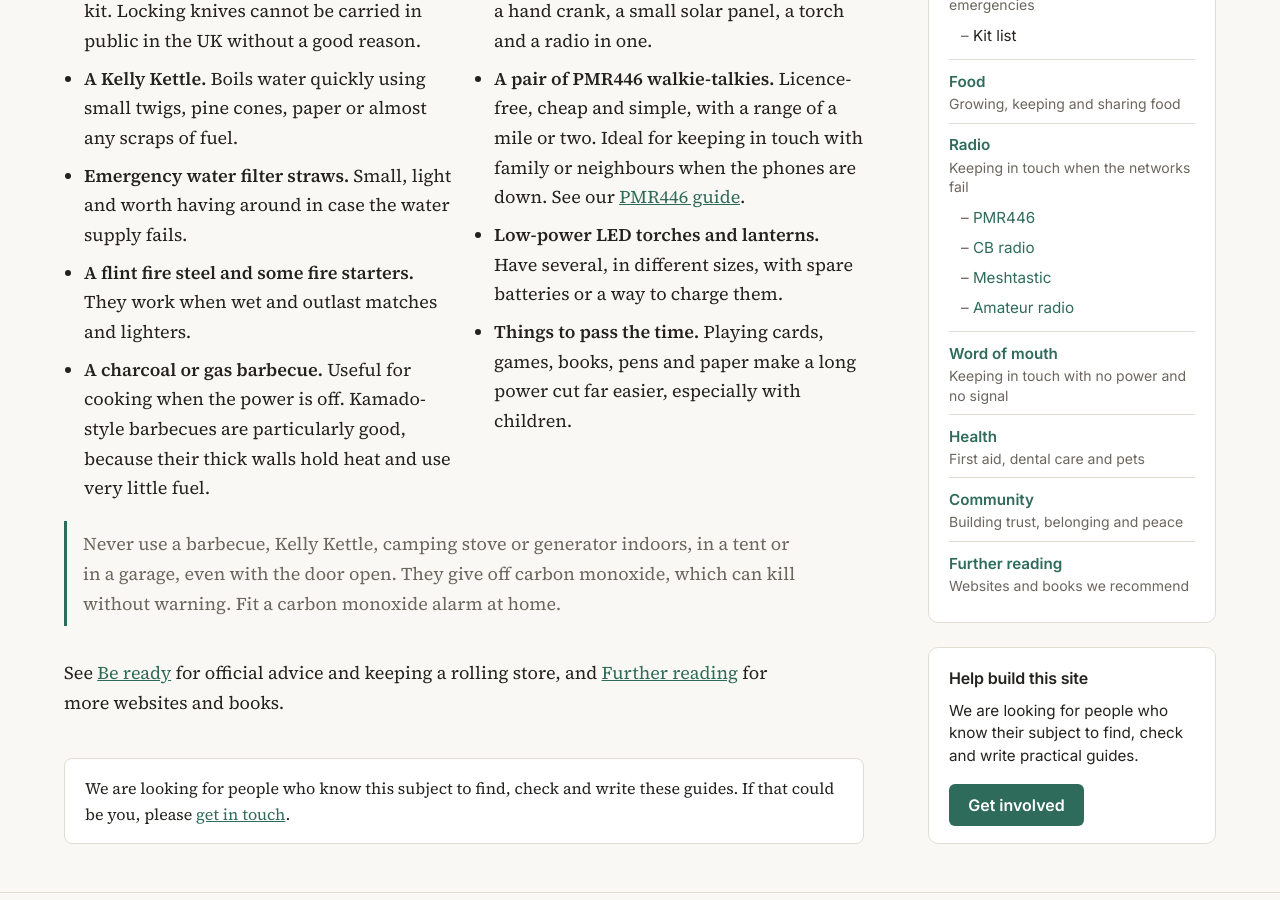
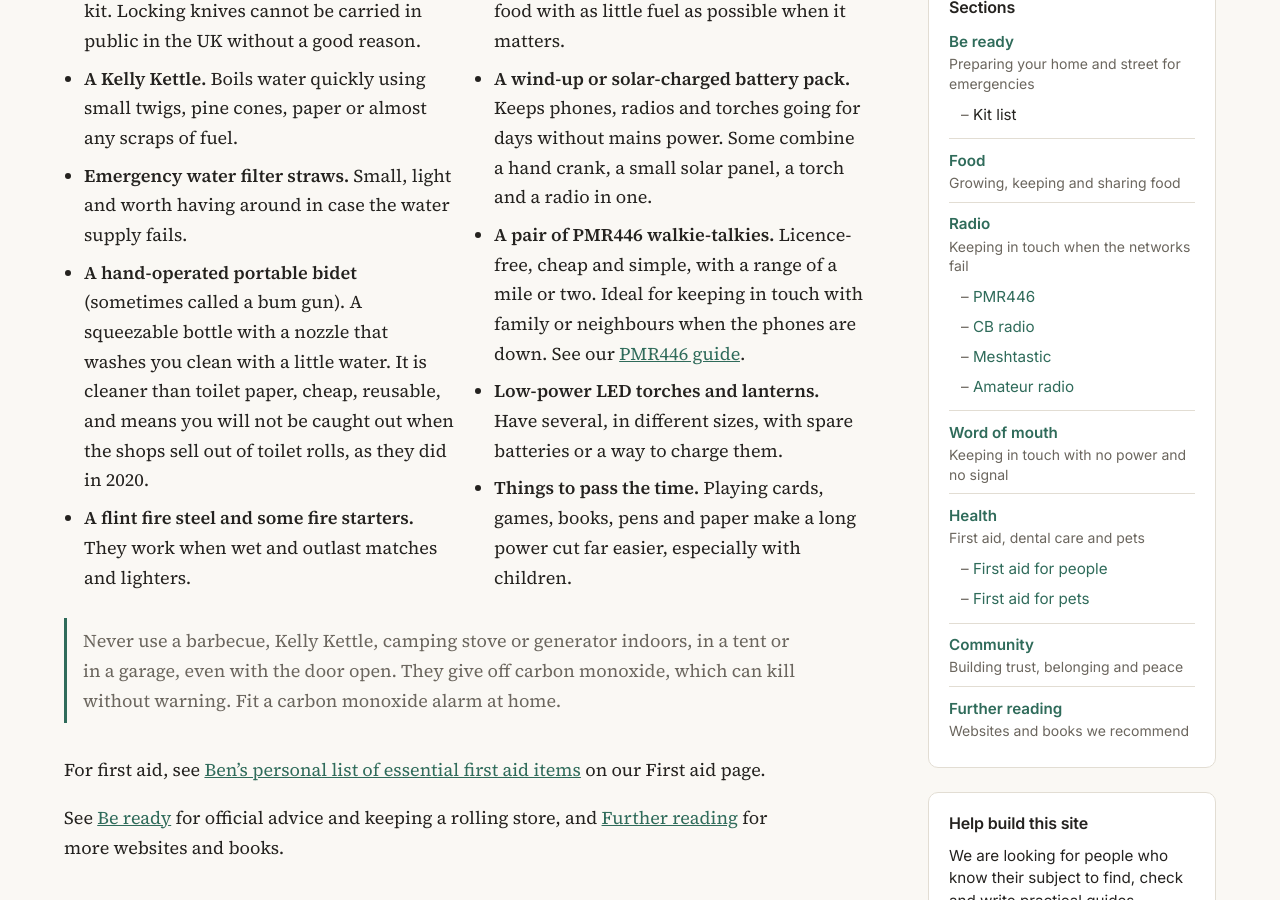
Before and after one commit to bwaymark/prepareforpeace-site, a Jekyll site: the page built from kit-list.md, in a window 1280 px wide and 900 px high, scrolled down 636 px. Built offline with Jekyll 4.4.1, drawn with Linux system fonts in a browser that asks for light colours.

Commit message:
Added some details to health section

```diff
--- a/_data/navigation.yml
+++ b/_data/navigation.yml
@@ -29,6 +29,11 @@
 - title: Health
   url: /health/
   summary: First aid, dental care and pets
+  children:
+    - title: First aid for people
+      url: /health/first-aid/
+    - title: First aid for pets
+      url: /health/pet-first-aid/
 - title: Community
   url: /community/
   summary: Building trust, belonging and peace
--- a/kit-list.md
+++ b/kit-list.md
@@ -12,6 +12,7 @@ Most checklists cover water, food, a torch and a radio. Here are some other thin
 - **An Opinel knife.** Cheap, tough and easy to sharpen well. Keep it at home or in your kit. Locking knives cannot be carried in public in the UK without a good reason.
 - **A Kelly Kettle.** Boils water quickly using small twigs, pine cones, paper or almost any scraps of fuel.
 - **Emergency water filter straws.** Small, light and worth having around in case the water supply fails.
+- **A hand-operated portable bidet** (sometimes called a bum gun). A squeezable bottle with a nozzle that washes you clean with a little water. It is cleaner than toilet paper, cheap, reusable, and means you will not be caught out when the shops sell out of toilet rolls, as they did in 2020.
 - **A flint fire steel and some fire starters.** They work when wet and outlast matches and lighters.
 - **A charcoal or gas barbecue.** Useful for cooking when the power is off. Kamado-style barbecues are particularly good, because their thick walls hold heat and use very little fuel.
 - **Practice.** Learn to cook on your barbecue or stove now, so that you can make good food with as little fuel as possible when it matters.
@@ -22,6 +23,8 @@ Most checklists cover water, food, a torch and a radio. Here are some other thin
 
 <p class="notice">Never use a barbecue, Kelly Kettle, camping stove or generator indoors, in a tent or in a garage, even with the door open. They give off carbon monoxide, which can kill without warning. Fit a carbon monoxide alarm at home.</p>
 
+For first aid, see [Ben's personal list of essential first aid items](/health/first-aid/#bens-personal-list-of-essential-first-aid-items) on our First aid page.
+
 See [Be ready](/be-ready/) for official advice and keeping a rolling store, and [Further reading](/further-reading/) for more websites and books.
 
 {% include help-wanted.html %}
```
Also changed, not shown: first-aid.md (added, +36 -0 lines), health.md (+7 -3 lines), pet-first-aid.md (added, +27 -0 lines), README.md.
